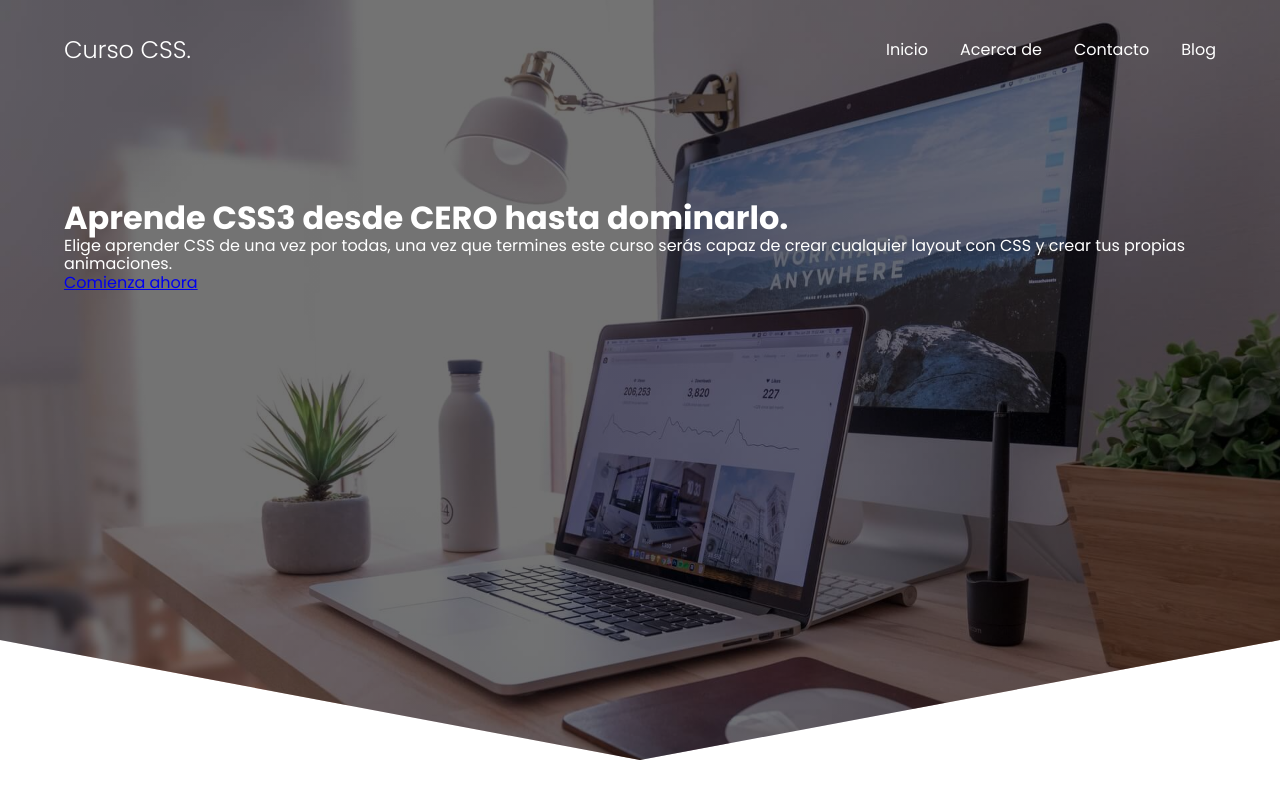
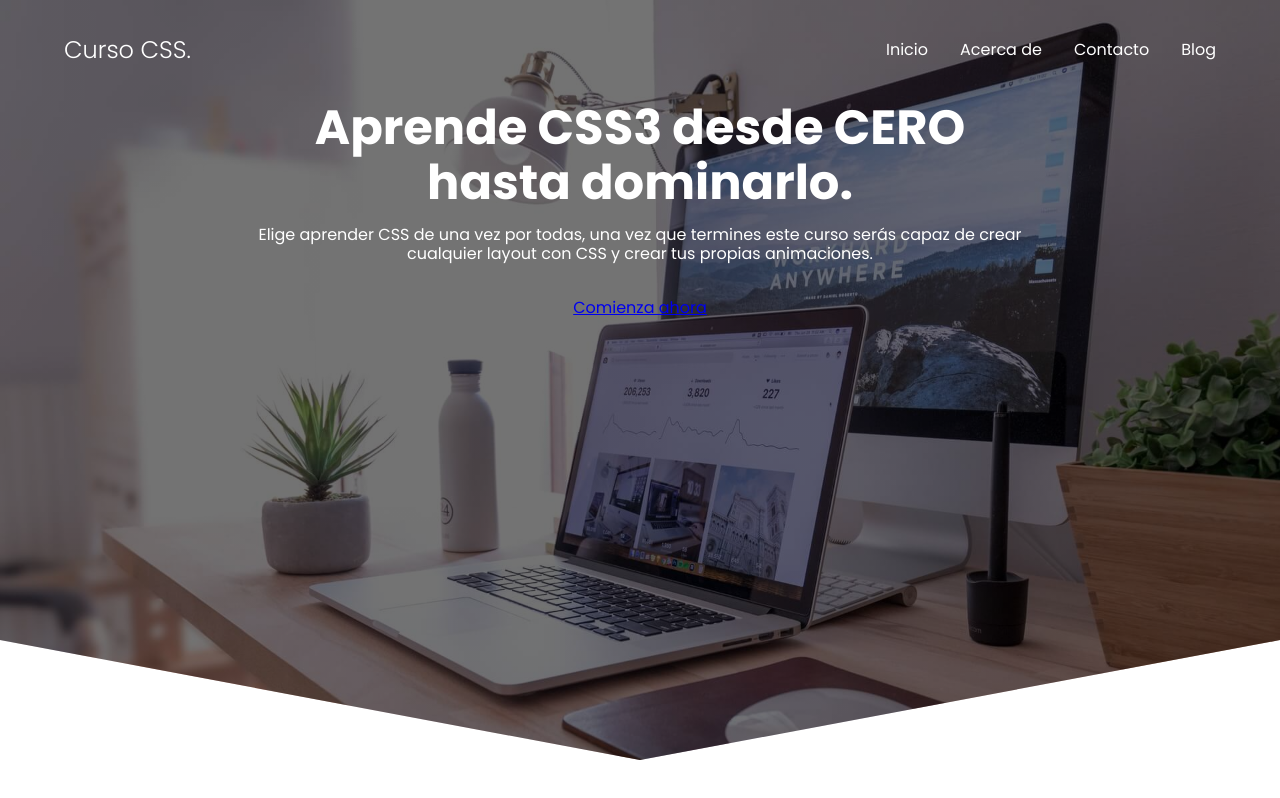
Before and after one commit to JulRiv07/Bootcamp, a plain HTML site: page HTML/Paginona/Index.html in a window 1280 px wide. Drawn offline with Linux system fonts and the light colour scheme.

Commit message:
Arreglado el hero container

```diff
--- a/HTML/Paginona/CSS/Estilos.css
+++ b/HTML/Paginona/CSS/Estilos.css
@@ -95,3 +95,11 @@ body {
     padding-bottom: 100px;
     text-align: center;
 }
+
+.hero_title{
+    font-size: 48px;
+}
+
+.hero_paragraph{
+    margin-bottom: 20px;
+}
--- a/HTML/Paginona/Index.html
+++ b/HTML/Paginona/Index.html
@@ -38,14 +38,16 @@
             </div>
         </nav>
 
-        <section class="hero__container container">
-            <h1 class="hero__title">Aprende CSS3 desde CERO hasta dominarlo.</h1>
-            <p class="hero__paragraph">Elige aprender CSS de una vez por todas, una vez que termines este curso serás
+        <section class="hero_container container">
+            <h1 class="hero_title">Aprende CSS3 desde CERO hasta dominarlo.</h1>
+            <p class="hero_paragraph">Elige aprender CSS de una vez por todas, una vez que termines este curso serás
                 capaz de crear cualquier layout con CSS y crear tus propias animaciones.</p>
             <a href="#" class="cta">Comienza ahora</a>
         </section>
 
     </header>
 
+
+
 </body>
 </html>
```
